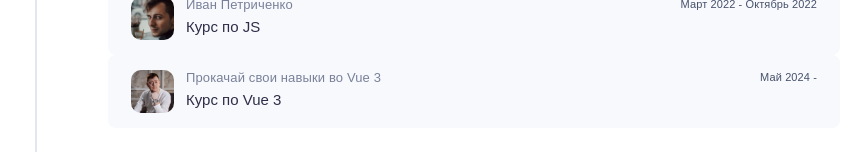
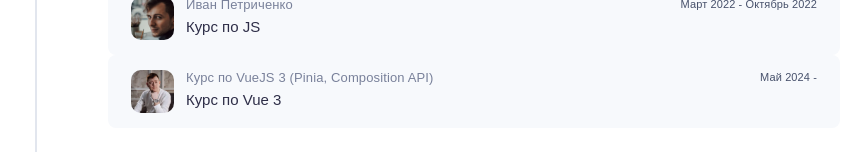
Before and after one commit to Bulattalipov/portfolio, a Vue app: page / in a window 1280 px wide. Shown: the part 2013-2165 px from the top of the page, without its empty margins (368-1216 px from the left). Built offline with nearby package versions, Linux system fonts and the light colour scheme; a web font is replaced by a local one.

Commit message:
update component awards

```diff
--- a/src/components/Awards.vue
+++ b/src/components/Awards.vue
@@ -30,7 +30,7 @@ export default {
         {
           id: 3,
           imgUrl: 'vue-course.webp',
-          title: 'Прокачай свои навыки во Vue 3',
+          title: 'Курс по VueJS 3 (Pinia, Composition API)',
           name: 'Курс по Vue 3',
           date: 'Май 2024 - '
         }
```
